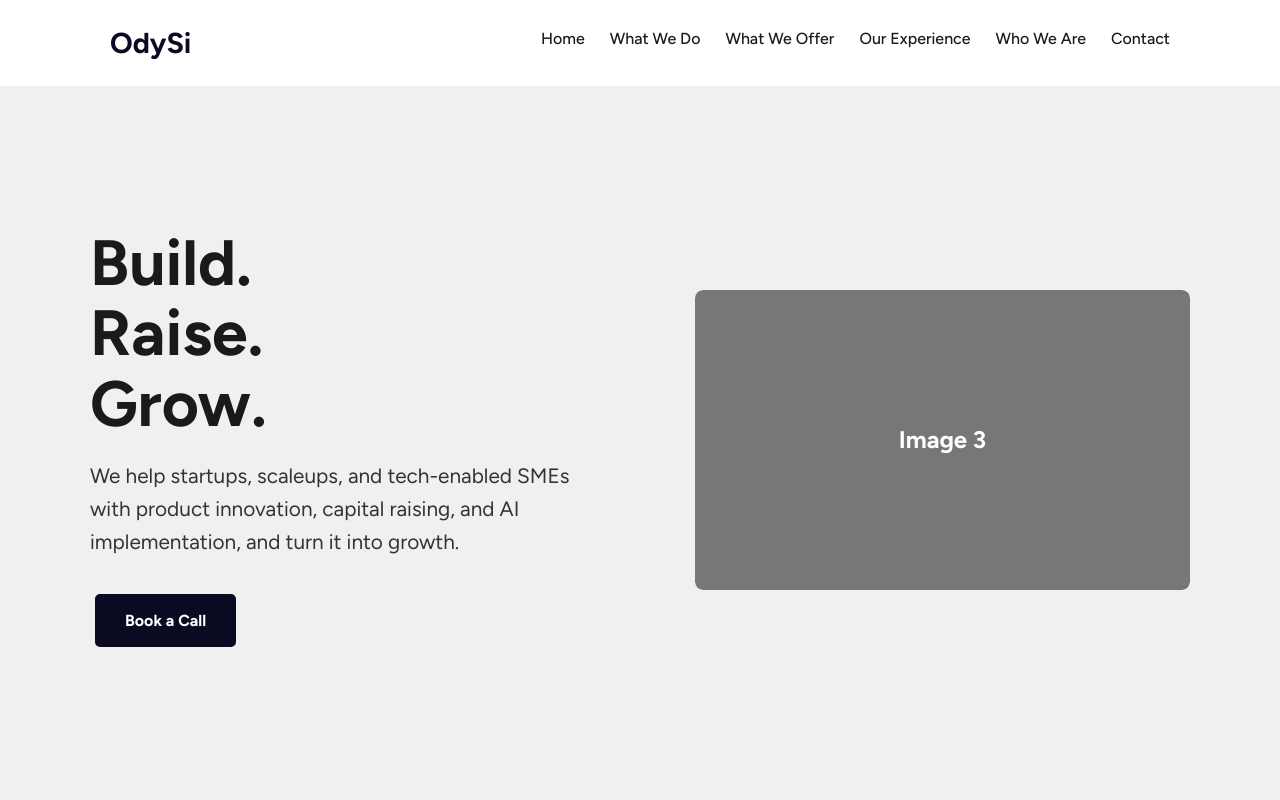
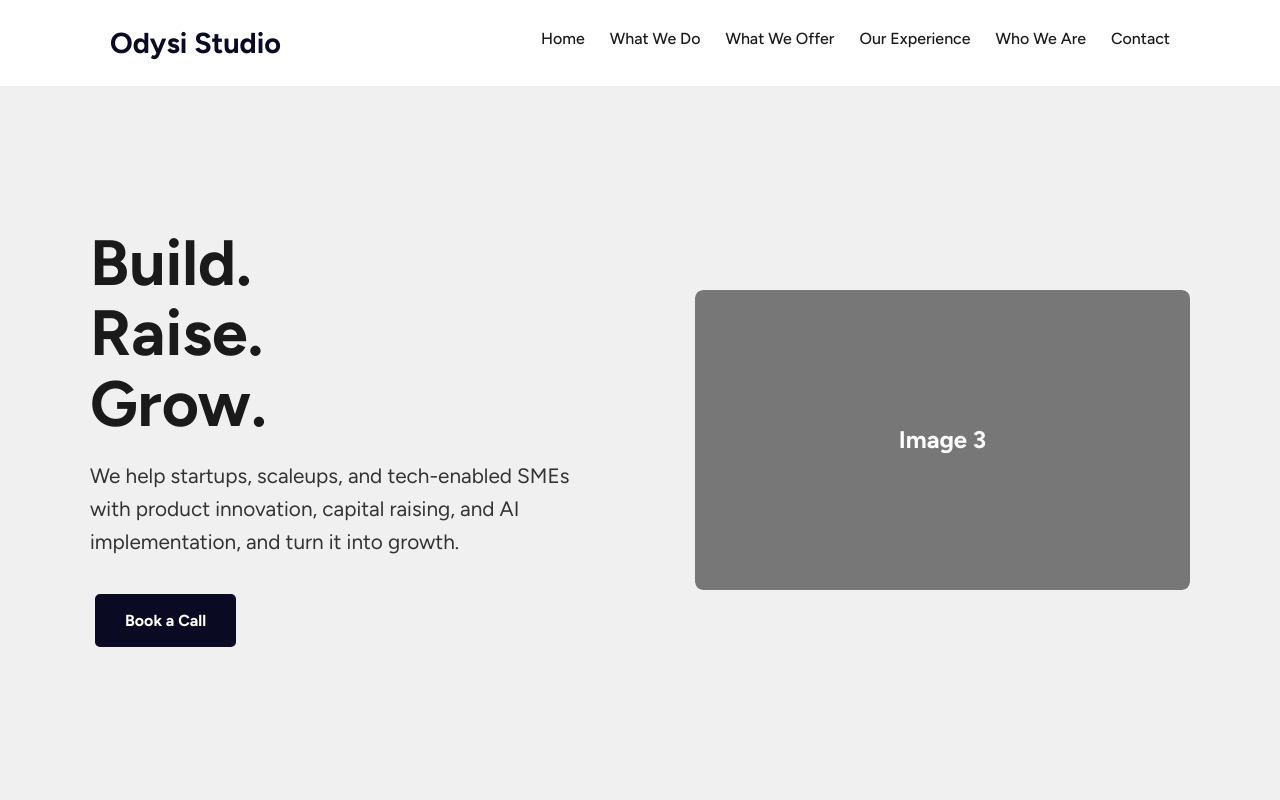
Before and after one commit to thomastrincado/odysi-studio, a plain HTML site: page index.html in a window 1280 px wide. Shown: the top 800 px of the page. Drawn offline with Linux system fonts and the light colour scheme.

Commit message:
Update index.html

```diff
--- a/index.html
+++ b/index.html
@@ -857,7 +857,7 @@ footer .section-container p { /* Ensure container padding is respected */
 <body>
     <header>
         <div class="container"> <!-- Add a container for max-width control -->
-            <a href="#" class="logo">OdySi</a> <!-- Simple text logo for now -->
+            <a href="#" class="logo">Odysi Studio</a> <!-- Simple text logo for now -->
             <nav>
                 <button class="nav-toggle" aria-label="toggle navigation">
                     <span class="hamburger"></span>
```
